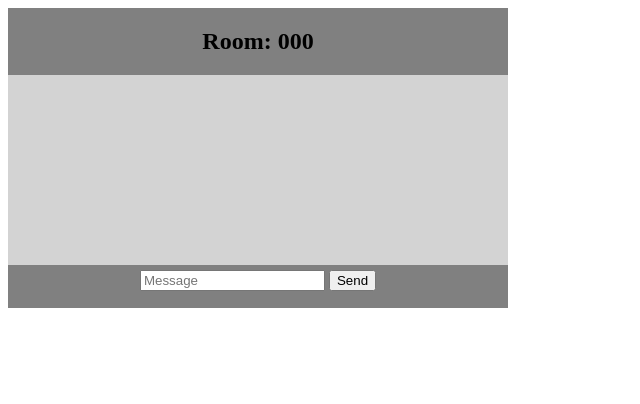
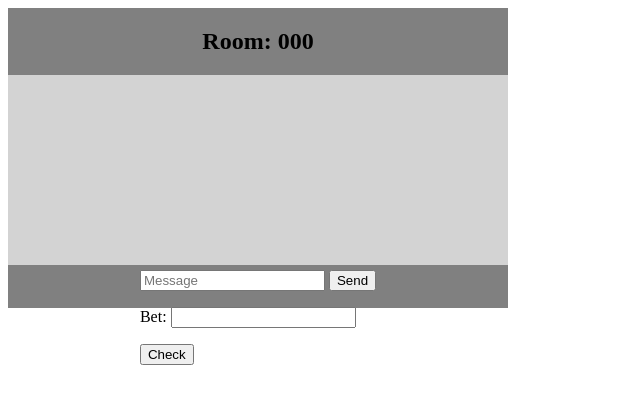
Before and after one commit to WarsayMaharena/Pokersite, a Flask app: template templates/room.html in a window 1280 px wide. Shown: the top 404 px of the page, without its empty margins (0-640 px from the left). Run offline with Flask 3, Linux system fonts and the light colour scheme; the template is opened without the code that fills it: most values are stand-ins (such as "Sample title", 1, 10 or a date in 2020); some libraries are stand-ins or nearby versions.

Commit message:
Started working on check,fold,bet

```diff
--- a/main.py
+++ b/app.py
@@ -43,16 +43,25 @@ def home():
 
     return render_template("home.html")
 
-@app.route("/room")
+@app.route("/room", methods=['POST', 'GET'])
 def room():
-
+    print("------------ENTERED A ROOM")
     room=session.get("room")
     name=session.get("name")
     NonExistent=user.room_exists(room)
+    print("room:", room, "name", name, "noneexistant:", NonExistent)
     if room is None or name is None or NonExistent==False:
         return redirect(url_for("home"))
 
+    if request.method == "POST":
+        bet = request.form.get('bet')
+        check = request.form.get('check', False)
+        fold = request.form.get('fold', False)
+        print("-------------entered POST")
+        if check == False:
+            print("-------------PRESSED CHECK")
     return render_template("room.html",code=room,name=name) #also add in messages.
+
 
 @socketio.on("message")
 def message(data):
@@ -86,8 +95,9 @@ def connect(auth):
 
     join_room(room)
     send({"name": name, "message":"has joined the room"}, to=room)
-    user.add_member(room)
+    session["playerpos"] = user.add_member(room)
     print(f"{name} has joined room {room}")
+
 
 @socketio.on("disconnect")
 def disconnect():
@@ -104,5 +114,21 @@ def disconnect():
     print(f"{name} has left the room {room}")
 
 
+@socketio.on("startgame")
+def startgame(currPlayer):
+    content = {
+        "currPlayer":currPlayer
+    }
+
+
+@socketio.on("check")
+def check(currPlayer):
+    if session.get("playerpos") == currPlayer:
+        #Check if someone has raised before them: if raisedAmount > 0: betted - raisedAmount
+        currPlayer = currPlayer + 1
+        #Send currplayer to the rest of the players
+
+
+
 if __name__ == "__main__":
     socketio.run(app, debug=True)
--- a/create_database.py
+++ b/create_database.py
@@ -49,6 +49,10 @@ def create_tables():
                         FOREIGN KEY (user_name) REFERENCES Users (user_name)
     );
     """
+
+    sql_room_user_table = """CREATE TABLE IF NOT EXISTS RoomUsers (
+                            player Integer
+    );"""
 
     conn = create_connection(database)
     c = conn.cursor()
@@ -184,6 +188,7 @@ class User():
         sql3_1="""UPDATE Rooms SET members = %s WHERE roomid = '%s';"""%(AddedMember,room)
         c.execute(sql3_1)
         conn.commit()
+        return AddedMember
 
     def sub_member(self, room):
         database = r"poker_database.db"
--- a/templates/room.html
+++ b/templates/room.html
@@ -9,6 +9,8 @@
     <button type="button"  name="send" id="send-btn" onClick="sendMessage()">
       Send
     </button>
+      <p> Bet: <input type = "text" name = "bet" /></p>
+      <button type="button" name="check" id="check-button" onClick="check()">Check </button>
   </div>
 </div>
 
@@ -39,6 +41,10 @@
     message.value = "";
   };
 
+  const check = () => {
+    socketio.emit("check");
+  }
+
 </script>
 </div>
 
```
Also changed, not shown: static/js/poker.js (added, +12 -0 lines), poker_database.db, 1 other file.
